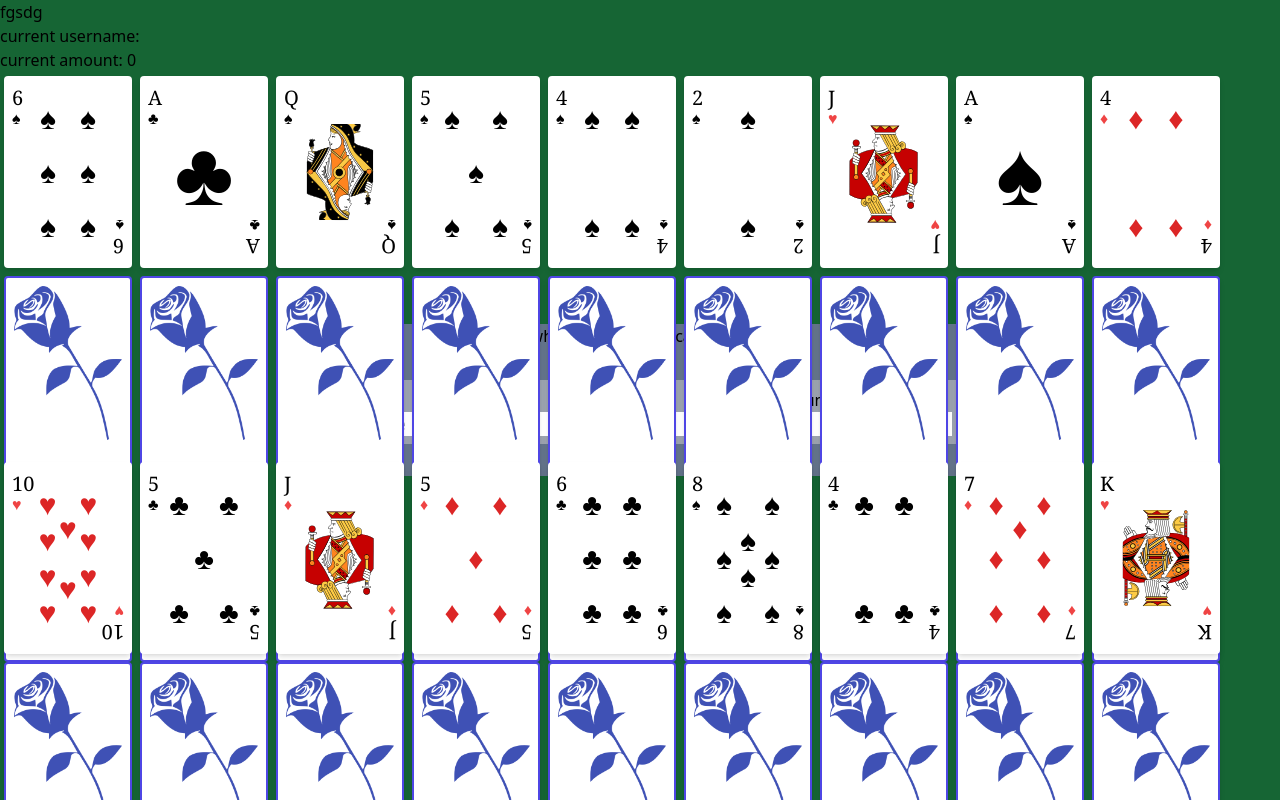
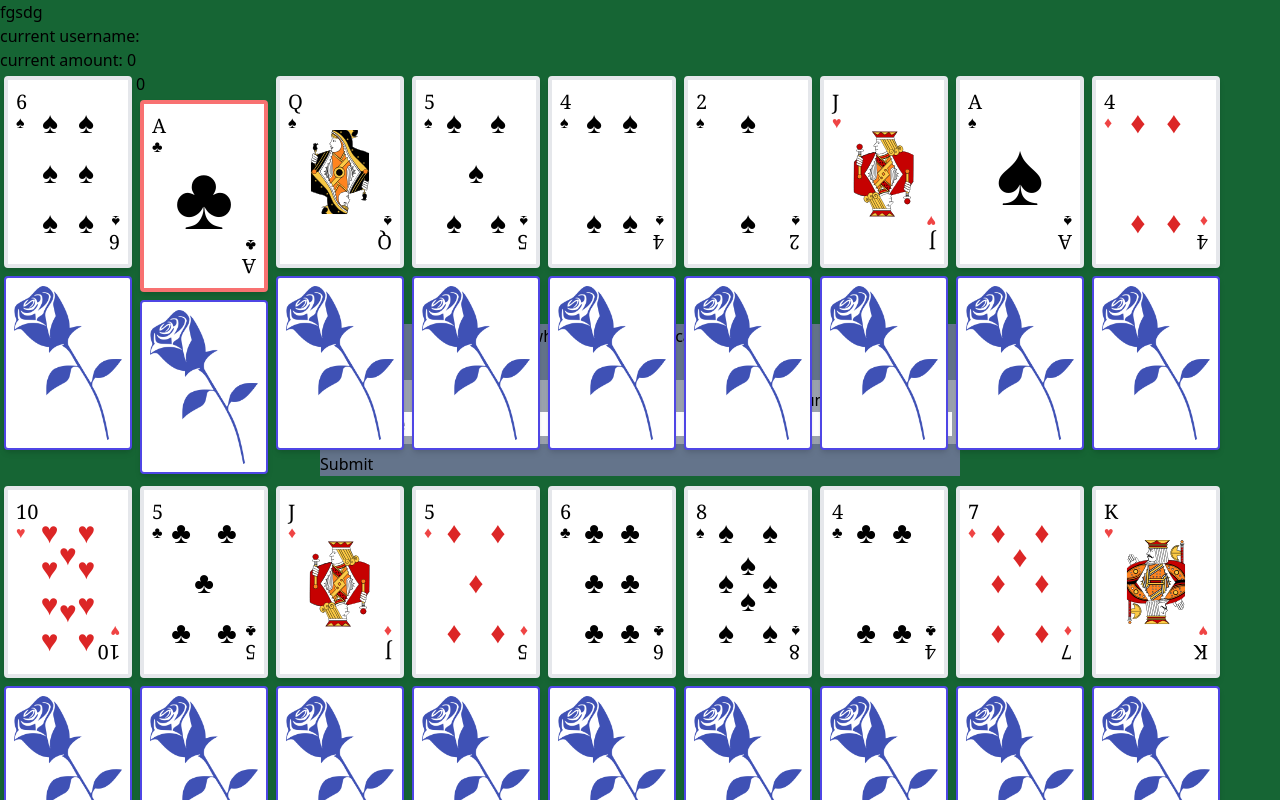
Before and after one commit to mjapanwala/blackjackofficial, a Next.js app: page / in a window 1280 px wide. Built offline with nearby package versions, Linux system fonts and the light colour scheme.

Commit message:
added border-color

```diff
--- a/pages/index.tsx
+++ b/pages/index.tsx
@@ -6,7 +6,7 @@ import useLocalStorage from "@components/useLocalStorage";
 import Card from "../../v2/src/components/card";
 import Deck from "@components/deck";
 import Random from "@components/Random";
-
+import PlayerHands from "@components/PlayerHands";
 
 const Input: React.FC = ({ ...other }) => {
   const [input, setInput] = useState("");
@@ -29,7 +29,7 @@ const Input: React.FC = ({ ...other }) => {
         {!username && modal}
         <Deck />
         <Random/>
-
+        <PlayerHands/>
       </div>
     </>
   );
--- /dev/null
+++ b/src/components/PlayerHands.tsx
@@ -0,0 +1,12 @@
+import {useGame} from '@containers/GameContainer'
+import React, {useContext} from 'react'
+
+export default function PlayerHands() {
+    const {getCard, deck, setPlayerHands} = useGame();
+
+
+
+  return (
+    <div>PlayerHands</div>
+  )
+}
--- a/src/components/card.tsx
+++ b/src/components/card.tsx
@@ -7,7 +7,9 @@ import BackOfTheCard from "./BackOfTheCard";
 import Confetti from "react-confetti";
 import {AnimatePresence, motion, useAnimation} from "framer-motion"
 import Input from "./Input";
+
 export default function Card({ card: { name, value, design } }) {
+  const {getCard} = useGame()
   const [showThings, setShowThings ] = useState(true)
   const designMap = {
     diamonds: <>&#9830;</>,
@@ -218,28 +220,27 @@ export default function Card({ card: { name, value, design } }) {
       </div>
     );
   };
-
+const names = 'rege';
+console.log(names)
   const [front, setFront] = useState(false);
   const [intervalId, setIntervalId] = useState<NodeJS.Timeout>();
   const [currentEnterTime, setEnterTime] = useState(undefined);
   const [currentLeaveTime, setLeaveTime] = useState(undefined);
   const [x, setX] = useState(0);
   const [y, setY] = useState(0);
+  const [borderColor, setBorderColor] = useState('')
   const controls = useAnimation()
-  // console.log(1660336410376 -1660336409375 )
-  // When enter, write the time using .getTime()
+
   useEffect(() => {
-    if (currentEnterTime >=5) {
+    if (currentEnterTime >=5 ) {
+
       clearInterval(intervalId)
     }
+    if (currentEnterTime === 0) {
+      setBorderColor("border-gray-400")
+    }
   }, [currentEnterTime])
-  // useEffect(() => {
-  //   controls.start({
-  //     x: "100%",
-  //     backgroundColor: "#f00",
-  //     transition: {duration: 3},
-  //   })
-  // }, [])
+
 
   const handleMouseEnter = (e) => {
     // const newAudio = new Audio("mixkit-fast-double-click-on-mouse-275.wav");
@@ -256,6 +257,25 @@ export default function Card({ card: { name, value, design } }) {
         const millisecondsToSeconds = Math.floor(
           (newTimeValue - firstEntered) / 1000
         );
+        switch(millisecondsToSeconds) {
+          case 0:
+            setBorderColor("border-gray-400")
+          case 1:
+            setBorderColor("border-green-400")
+            break;
+          case 2:
+            setBorderColor("border-blue-400");
+            break;
+          case 3:
+            setBorderColor("border-yellow-400");
+            break;
+          case 4:
+            setBorderColor("border-orange-400");
+            break;
+          case 5:
+            setBorderColor("border-red-400")
+            break;
+        }
         //return that time into setEnterTime and have it rerender state
         return millisecondsToSeconds;
       });
@@ -275,33 +295,20 @@ export default function Card({ card: { name, value, design } }) {
 const handleMe = (e) => {
   console.log(e)
 }
-
+  const variants = {
+    increaseSize: {scale : 1, opacity: 1},
+    initial: {scale: 3, opacity: 0.5}
+  }
   return (
-    <div onMouseEnter={handleMouseEnter} onMouseLeave={handleMouseLeave}>
-
-     {/* <Input x={x} setX={setX}/> */}
-      <motion.div />
-     {/* <AnimatePresence>
-      {showThings && (
-              <motion.div
-              // variants={variants}
-              animate="lol"
-              exit={{opacity:0}}
-              style={{width: "200px", height: "200px", backgroundColor: 'red'}}
-             >
-              <motion.p
-              style={{width: "100px", height: "100px", backgroundColor: 'blue'}}
-              variants={lists}
-              animate="haha"
-           />
-           </motion.div>
-
-      )}
-
-    </AnimatePresence> */}
+    <motion.div
+      animate="increaseSize"
+      initial="initial"
+      variants={variants}
+    >
+    <div  onMouseEnter={handleMouseEnter} onMouseLeave={handleMouseLeave}>
 
       {currentEnterTime}
-      <div className="m-1 w-32 rounded bg-white mb-2 relative shadow-md    hover:scale-x-125  cursor-pointer hover:shadow-2xl flex flex-col h-48 justify-between p-2 ">
+      <div className={`${borderColor} border-4 m-1 w-32 rounded bg-white mb-2 relative shadow-md    hover:scale-x-125  cursor-pointer hover:shadow-2xl flex flex-col h-48 justify-between p-2 `}>
         <CornerIcons />
 
         <div
@@ -314,5 +321,6 @@ const handleMe = (e) => {
 
       <BackOfTheCard />
     </div>
+    </motion.div>
   );
 }
--- a/src/containers/GameContainer.tsx
+++ b/src/containers/GameContainer.tsx
@@ -10,6 +10,9 @@ export default function GameContainer({ children }: PropsWithChildren<{}>) {
   const [username, setUsername] = useLocalStorage("username", "");
   const [amount, setAmount] = useLocalStorage("amount", 0);
   const [deck, setDeck] = useState([]);
+  const [playerCards, setPlayerCards] = useState([]);
+  const [dealerCards, setDealerCards] = useState([]);
+
   useEffect(() => setDeck(deckGenerator()), []);
   // const popFromDeck = () => {
   //   const temp = [...deck];
@@ -20,9 +23,15 @@ export default function GameContainer({ children }: PropsWithChildren<{}>) {
     setAmount(values.amount);
   };
 
+  const getCard = (cardInformation) => {
+    const randomNumber = Math.floor(Math.random() * deck.length);
+    const splicedCard = deck.splice(randomNumber, 1);
+    return splicedCard
+  }
+
   // const triggerConfetting = (second = 5) => turn confetti on, setInterval(turnconfettiOff, second)
   return (
-    <GameContext.Provider value={{ username, amount, setFormValues, deck }}>
+    <GameContext.Provider value={{ username, amount, setFormValues, deck, getCard, setPlayerCards, playerCards, setDealerCards }}>
       {/* if a boolean is true: <Confetti/> : null */}
       {/* <Confetti /> */}
       {children}
@@ -35,6 +44,9 @@ const GameContext = React.createContext({
   setFormValues: undefined,
   amount: undefined,
   deck: undefined,
+  getCard: undefined,
+  setPlayerHands: undefined,
+  playerCards: undefined
 });
 
 export const useGame = () => React.useContext(GameContext);
```
Also changed, not shown: 2 other files (tests, documents, lock files or other folders).
